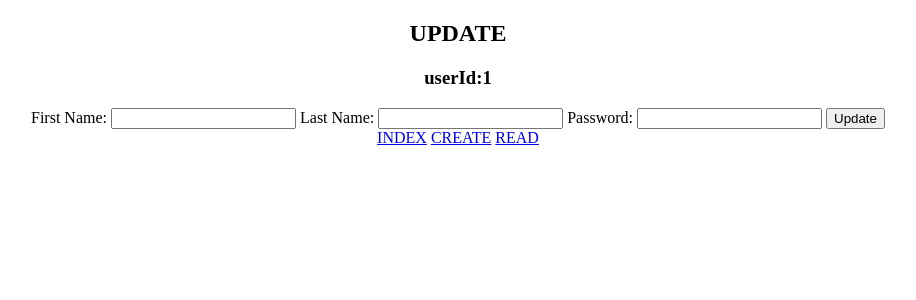
After one commit to 914-Chu/cookingpapa, a Flask app: page /update/1 in a window 1280 px wide. The commit adds this page. Shown: the top 300 px of the page, without its empty margins (182-1098 px from the left). Run offline with Flask 2, Linux system fonts and the light colour scheme; some libraries are stand-ins or nearby versions.

Commit message:
crud on userAccount

```diff
--- a/app.py
+++ b/app.py
@@ -1,8 +1,8 @@
-from flask import Flask, render_template, request, redirect
-#import pymysql
+from flask import Flask, render_template, request, redirect, url_for, session
+#from flask_sqlalchemy import SQLAlchemy
 from flask_mysqldb import MySQL
 import MySQLdb.cursors
-# import re
+import re
 
 app = Flask(__name__)
 app.config['MYSQL_HOST'] = 'jank56-cookingpapa.cnm9qamwzhhp.us-east-2.rds.amazonaws.com'
@@ -13,18 +13,134 @@ app.config['MYSQL_CURSORCLASS'] = 'DictCursor'
 
 mysql = MySQL(app)
 
-#db = pymysql.connect('jank56-cookingpapa.cnm9qamwzhhp.us-east-2.rds.amazonaws.com', 'cookingpapaAdmin', 'cookingpapa')
+#datas = []
+# @app.route("/home", methods=['GET','POST'])
+# def crud():
 
-@app.route("/")
-def crud():
+#     cursor = mysql.connection.cursor()
+#     cursor.execute("SELECT * FROM userAccount")
+#     datas = cursor.fetchall()
+#     print(datas)
+
+#     #return datas[0]
+#     return render_template("test.html", output=datas)
+
+@app.route("/index")
+def index():
+    return render_template("index.html")
+
+@app.route("/create", methods=['GET','POST'])
+def create():
+    msg = ''
+    firstName = ''
+    lastName = ''
+    pwd = ''
+    if request.method == 'POST' and 'firstName' in request.form and 'lastName' in request.form and 'pwd' in request.form:
+        firstName = request.form['firstName']
+        lastName = request.form['lastName']
+        pwd = request.form['pwd']
+
+        cursor = mysql.connection.cursor()
+        cursor.execute("SELECT * FROM userAccount WHERE firstName = %s AND lastName = %s", (firstName, lastName))
+        account = cursor.fetchone()
+        #print(account)
+        if account:
+            msg = 'ACCOUNT EXISTS!'
+        elif not re.match(r'^[A-Za-z]+$', firstName):
+            msg = 'INVALID FIRST NAME'
+        elif not re.match(r'^[A-Za-z]+$', lastName):
+            msg = 'INVALID LAST NAME'
+        elif bool(re.search(r"\s", pwd)):
+            msg = 'INVALID PASSWORD WITH SPACE'
+        else:
+            count = str(cursor.execute("SELECT COUNT(userId) FROM userAccount"))
+            if count == 0:
+                cursor.execute("ALTER TABLE userAccount AUTO_INCREMENT = 1")
+                mysql.connection.commit()
+
+            cursor.execute("INSERT INTO userAccount VALUES(NULL, %s, %s, %s)", (firstName, lastName, pwd))
+            mysql.connection.commit()
+            msg = 'CREATE SUCCESS!'
+    elif request.method == 'POST':
+        msg = 'EMTPY ENTRY'
+
+    return render_template("create.html", msg=msg)
+    #print(datas)
+
+@app.route("/read", methods=['GET','POST'])
+def read():
 
     cursor = mysql.connection.cursor()
     cursor.execute("SELECT * FROM userAccount")
     datas = cursor.fetchall()
-    print(datas)
+    #print(datas)
+    #return datas[0]
 
-    # return datas[0]
-    return render_template("test.html", datas=datas)
+    return render_template("read.html", output=datas)
+
+@app.route("/update/<string:userId>", methods=['GET', 'POST'])
+def update(userId):
+    msg= ''
+    firstName = ''
+    lastName = ''
+    pwd = ''
+    if userId:
+        if request.method == 'POST' and 'firstName' in request.form and 'lastName' in request.form and 'pwd' in request.form:
+            firstName = request.form['firstName']
+            lastName = request.form['lastName']
+            pwd = request.form['pwd']
+
+            cursor = mysql.connection.cursor()
+            cursor.execute("SELECT * FROM userAccount WHERE userId = %s", (userId))
+            account = cursor.fetchone()
+            #print(account)
+            if not account:
+                msg = 'ACCOUNT DOES NOT EXISTS!'
+            elif not re.match(r'^[A-Za-z]+$', firstName):
+                msg = 'INVALID FIRST NAME'
+            elif not re.match(r'^[A-Za-z]+$', lastName):
+                msg = 'INVALID LAST NAME'
+            elif bool(re.search(r"\s", pwd)):
+                msg = 'INVALID PASSWORD WITH SPACE'
+            else:
+                cursor.execute("UPDATE userAccount SET firstName = %s, lastName = %s, pwd = %s WHERE userId = %s", (firstName, lastName, pwd, userId))
+                mysql.connection.commit()
+                msg = 'UPDATE SUCCESS!'
+        elif request.method == 'POST':
+            msg = 'EMTPY ENTRY'
+    else:
+        msg= 'NO USERID'
+    return render_template("update.html", userId=userId, msg=msg)
+
+@app.route("/delete/<string:userId>", methods=['GET', 'POST'])
+def delete(userId):
+    msg = ''
+    account = {}
+    if userId:
+        if request.method == 'GET':
+            cursor = mysql.connection.cursor()
+            cursor.execute("SELECT * FROM userAccount WHERE userId = %s", (userId))
+            account = cursor.fetchone()
+
+            if not account:
+                msg = 'ACCOUNT DOES NOT EXISTS!'
+            else:
+                cursor.execute("DELETE FROM userAccount WHERE userId = %s", (userId))
+                #mysql.connection.commit()
+                lastId = str(cursor.execute("SELECT MAX(userId) FROM userAccount"))
+                count = str(cursor.execute("SELECT COUNT(userId) FROM userAccount"))
+                #print('lastId: '+ lastId)
+                #print('count: ' + count)
+
+                cursor.execute("UPDATE userAccount SET userId = userId-1 WHERE userId > %s", (userId))
+                query = "ALTER TABLE userAccount AUTO_INCREMENT = {}".format(lastId)
+                cursor.execute(query)
+                mysql.connection.commit()
+                msg = 'DELETE SUCCESS!'
+    else:
+        msg = 'NO USERID'
+
+    return render_template("delete.html", msg=msg, account=account)
 
 # if __name__ == '__main__':
 #     app.run()
--- /dev/null
+++ b/templates/update.html
@@ -0,0 +1,36 @@
+<!DOCTYPE html>
+
+<html>
+    <head>
+        <meta charset="utf-8">
+        <title>CRUD TEST</title>
+    </head>
+    <body>
+        <center>
+        <div class="UPDATE">
+            <h2>UPDATE</h2>
+            {% if userId %}
+            <h3>userId:{{userId}}</h3>
+            {% endif %}
+            <form method="post">
+                <label for="firstName">First Name:</label>
+                <input type="text" name="firstName" id="firstName" required>
+                <label for="LastName">Last Name:</label>
+                <input type="text" name="lastName" id="lastName" required>
+                <label for="pwd">Password:</label>
+                <input type="text" name="pwd" id="pwd" required>
+                <input type="submit" value="Update">
+            </form>
+        </div>
+        <div class="url">
+            <a href="{{url_for('index')}}">INDEX</a>
+            <a href="{{url_for('create')}}">CREATE</a>
+            <a href="{{url_for('read')}}">READ</a>
+            <!-- TODO:DELETE -->
+        </div>
+        {% if msg %}
+        <div class="msg">{{msg}}</div>
+        {% endif %}
+        </center>
+    </body>
+</html>
```
Also changed, not shown: templates/create.html (renamed from templates/crud.html, +10 -18 lines), templates/delete.html (added, +45 -0 lines), templates/index.html (+9 -2 lines), templates/read.html (added, +40 -0 lines), templates/test.html (deleted, +0 -33 lines).
